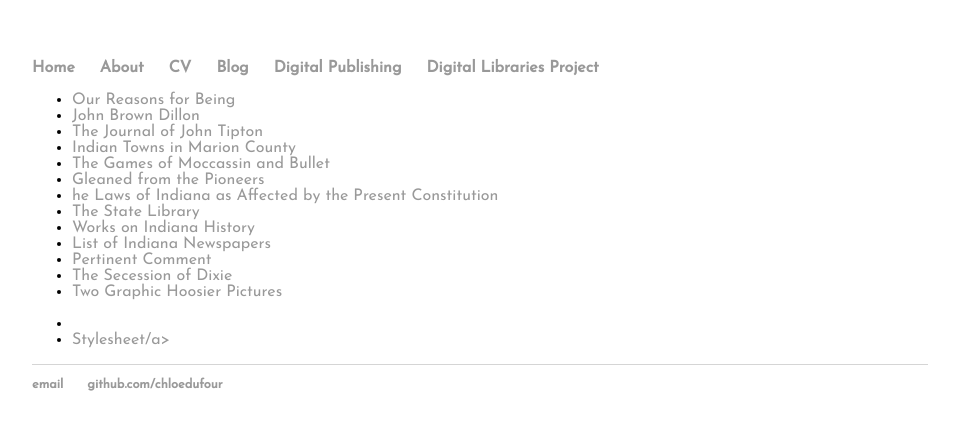
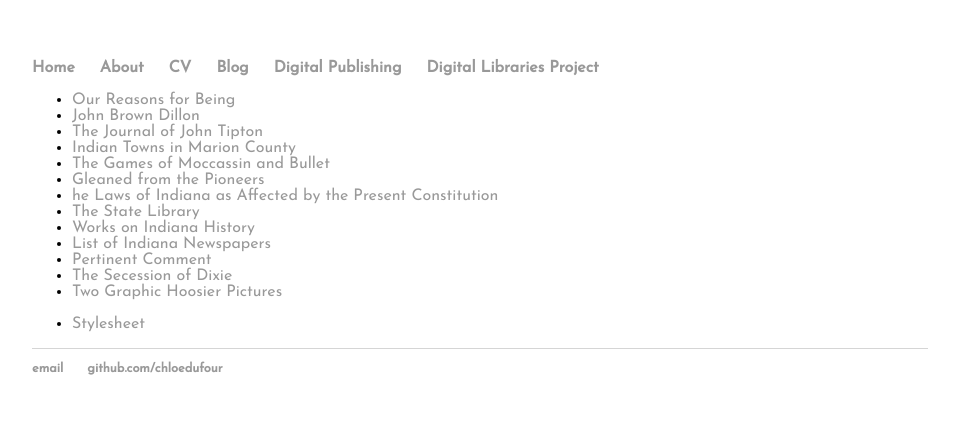
Before and after one commit to chloedufour/cdufour.github.io, a Jekyll site: the page built from z656/assignment7/IMH/index.html, in a window 1280 px wide. Shown: the top 430 px of the page, without its empty margins (160-1119 px from the left). Built offline with Jekyll 4.4.1, drawn with Linux system fonts in a browser that asks for light colours.

```diff
--- a/z656/assignment7/IMH/index.html
+++ b/z656/assignment7/IMH/index.html
@@ -19,5 +19,5 @@ title: IMH Files
   <li><a href="/z656/assignment7/IMH/24.html">Two Graphic Hoosier Pictures</a></li>
 </ul>
 <ul>
-  <li> <li><a href="/z656/assignment7/IMH/imhstyle.css">Stylesheet/a></li></li>
+  <li><a href="/z656/assignment7/IMH/imhstyle.css">Stylesheet</a></li>
 </ul>
```
